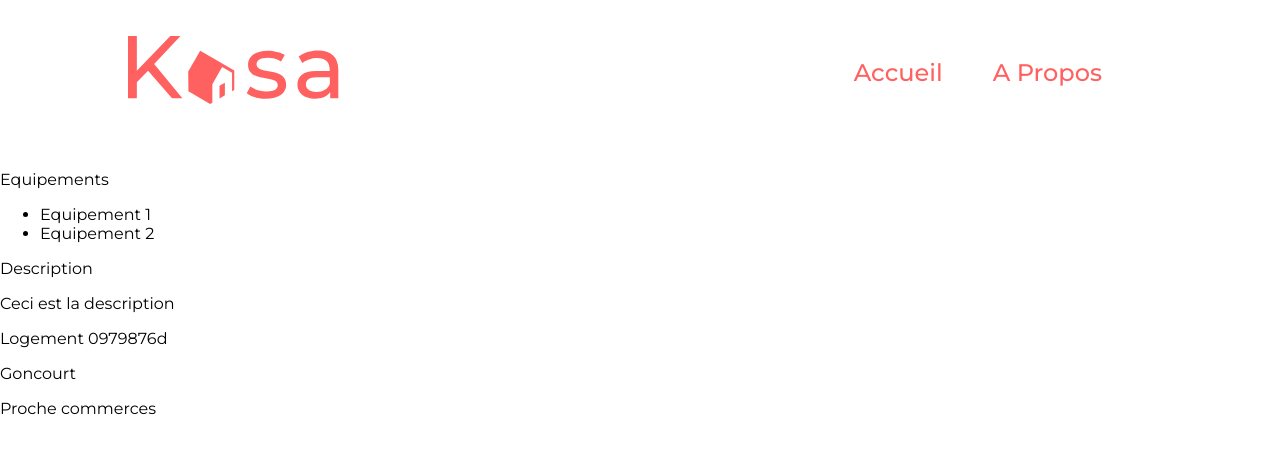
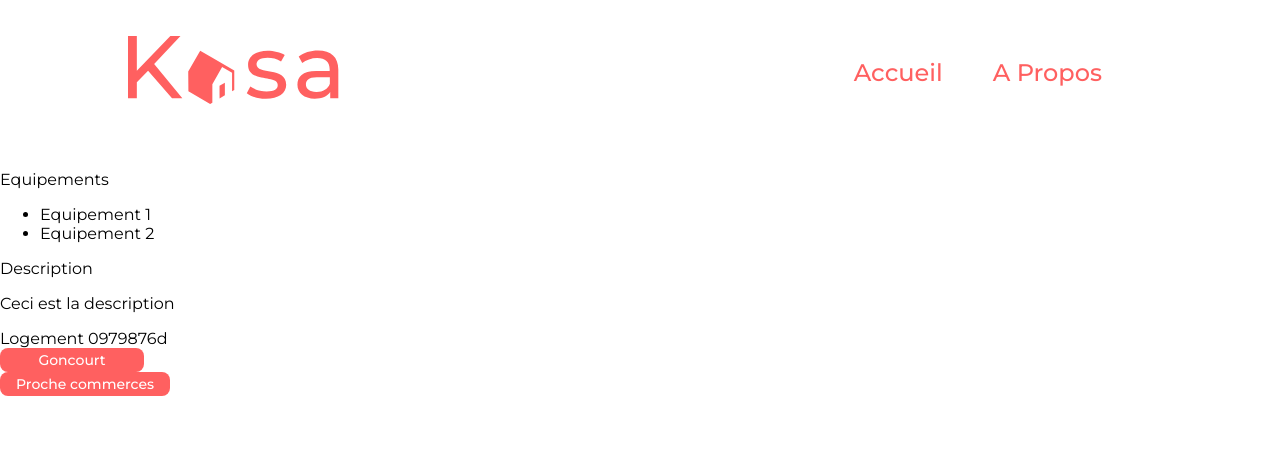
Before and after one commit to michelre/Kasa-P11, a React (Vite) app in the folder kasa/: page /logements/0979876d in a window 1280 px wide. Shown: the top 452 px of the page. Built offline with nearby package versions, Linux system fonts and the light colour scheme.

Commit message:
Init Composant Author (non fonctionnel) + Mise en forme Composant Tag

```diff
--- a/kasa/src/index.css
+++ b/kasa/src/index.css
@@ -199,6 +199,32 @@ footer p {
 
 
 
+/* COMPOSANT : TAGS */
+
+.tag {
+  display: flex;
+  height: 24px;
+  align-items: center;
+  background-color: #ff6060;
+  border-radius: 8px;
+  justify-content: center;
+  min-width: 112px;
+  padding: 0 16px;
+  width: -webkit-fit-content;
+  width: -moz-fit-content;
+  width: fit-content;
+}
+
+.tag-name {
+  color: #fff;
+  font-size: 14px;
+  font-weight: 500;
+  overflow: hidden;
+  text-overflow: ellipsis;
+}
+
+
+
 /* STYLE INITIAL
 :root {
   font-family: Inter, system-ui, Avenir, Helvetica, Arial, sans-serif;
--- a/kasa/src/pages/Logement.jsx
+++ b/kasa/src/pages/Logement.jsx
@@ -1,6 +1,7 @@
 import Header from "../components/Header.jsx";
 import {useParams} from "react-router-dom";
 import Accordeon from "../components/Accordeon.jsx";
+// import Author from "../components/Author.jsx";
 import Tags from "../components/Tags";
 import {useEffect, useState} from "react";
 
@@ -41,6 +42,8 @@ const Logement = () => {
 
         Logement {params.id}
 
+
+
         <div className="logement-tags">
             {logement?.tags.map((tag) => (
                 <Tags name={tag} key={tag}/>
```
Also changed, not shown: kasa/src/components/Author.jsx (+19 -0 lines).
